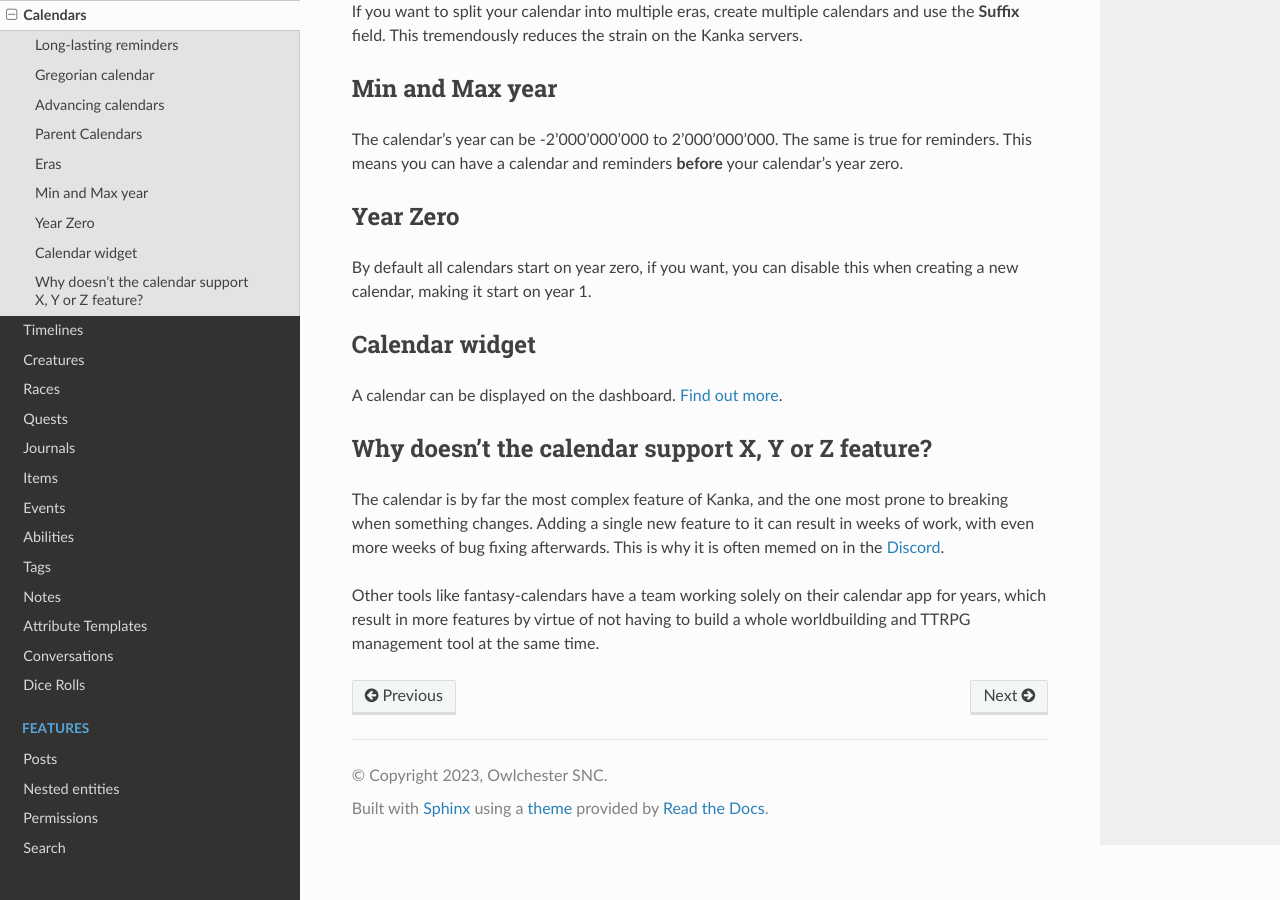
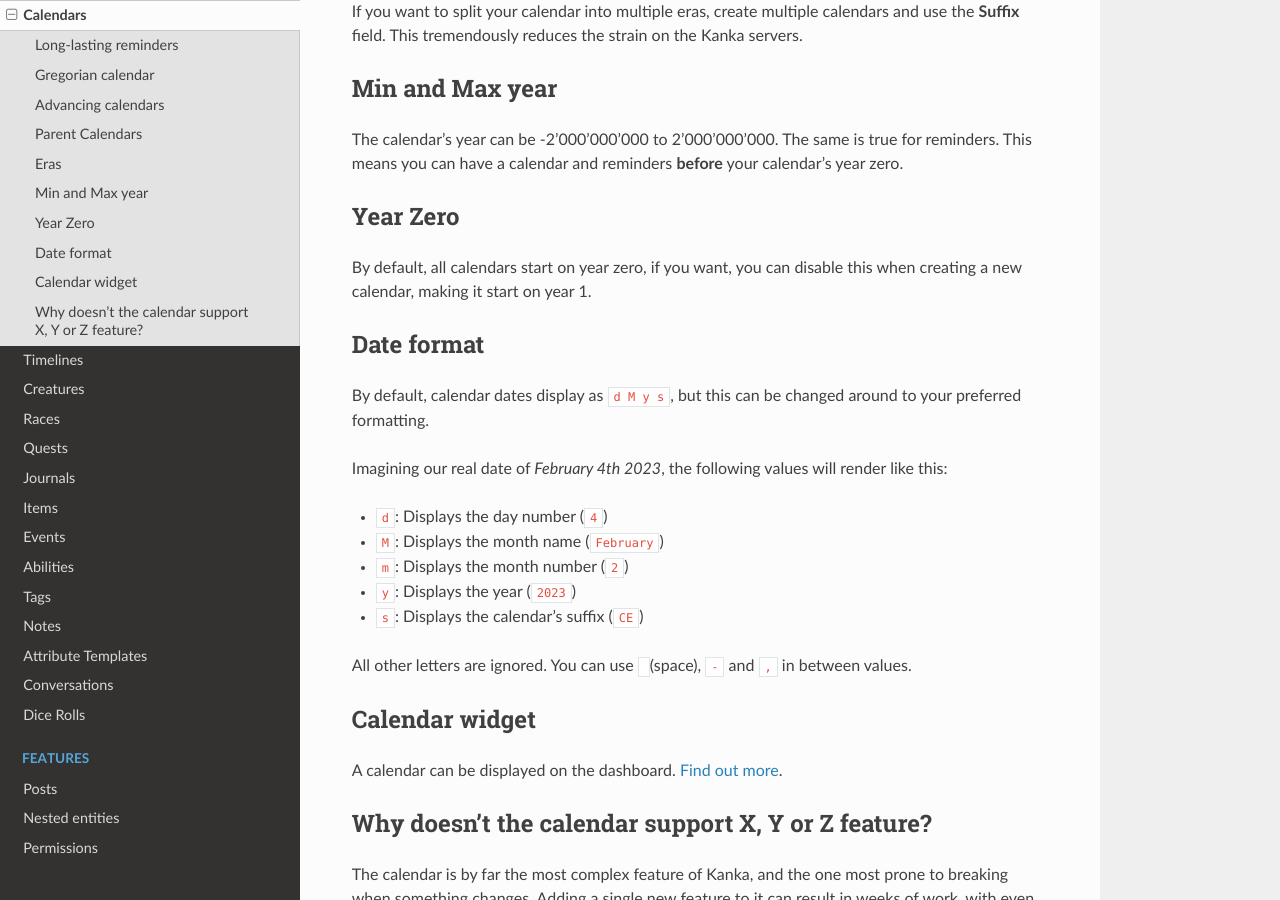
Before and after one commit to owlchester/kanka-docs, a Sphinx documentation site: the page built from docs/source/entities/calendars.md, in a window 1280 px wide and 900 px high, scrolled down 1334 px. Built offline with Sphinx 7.4.7 and the Read the Docs theme 2.0.0, drawn with Linux system fonts in a browser that asks for light colours.

```diff
--- a/docs/source/entities/calendars.md
+++ b/docs/source/entities/calendars.md
@@ -43,7 +43,21 @@ The calendar's year can be -2'000'000'000 to 2'000'000'000. The same is true for
 
 ## Year Zero
 
-By default all calendars start on year zero, if you want, you can disable this when creating a new calendar, making it start on year 1.
+By default, all calendars start on year zero, if you want, you can disable this when creating a new calendar, making it start on year 1.
+
+## Date format
+
+By default, calendar dates display as `d M y s`, but this can be changed around to your preferred formatting.
+
+Imagining our real date of _February 4th 2023_, the following values will render like this:
+
+* `d`: Displays the day number (`4`)
+* `M`: Displays the month name (`February`)
+* `m`: Displays the month number (`2`)
+* `y`: Displays the year (`2023`)
+* `s`: Displays the calendar's suffix (`CE`)
+
+All other letters are ignored. You can use ` ` (space), `-` and `,` in between values.
 
 ## Calendar widget
 
```
